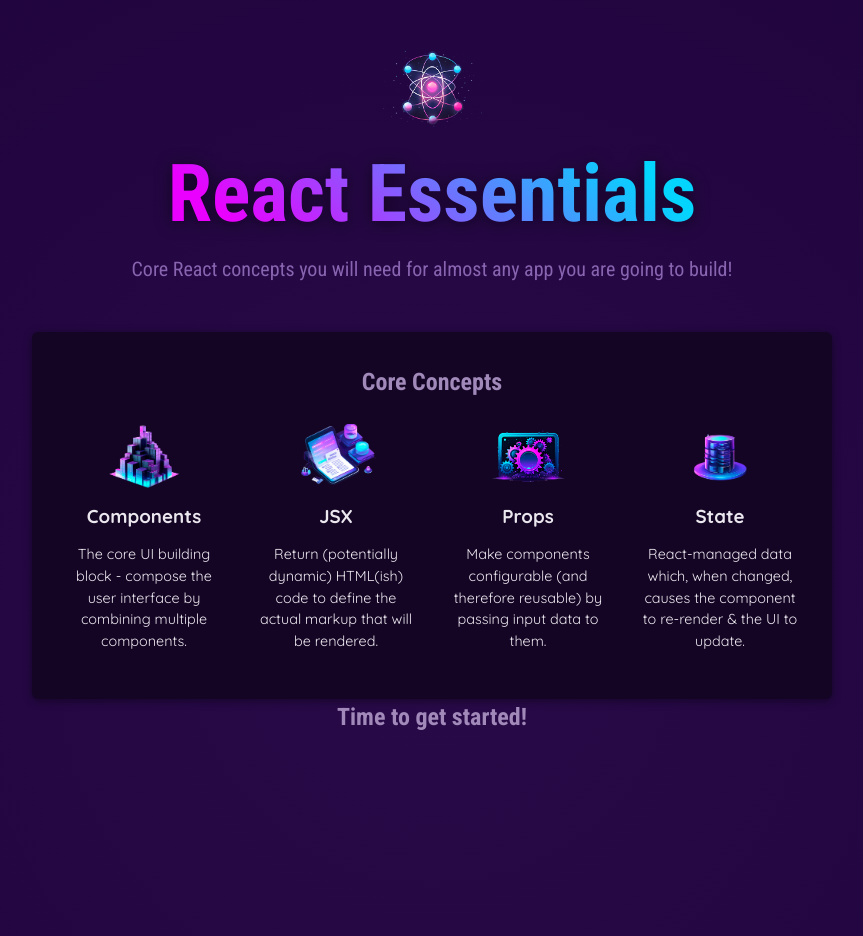
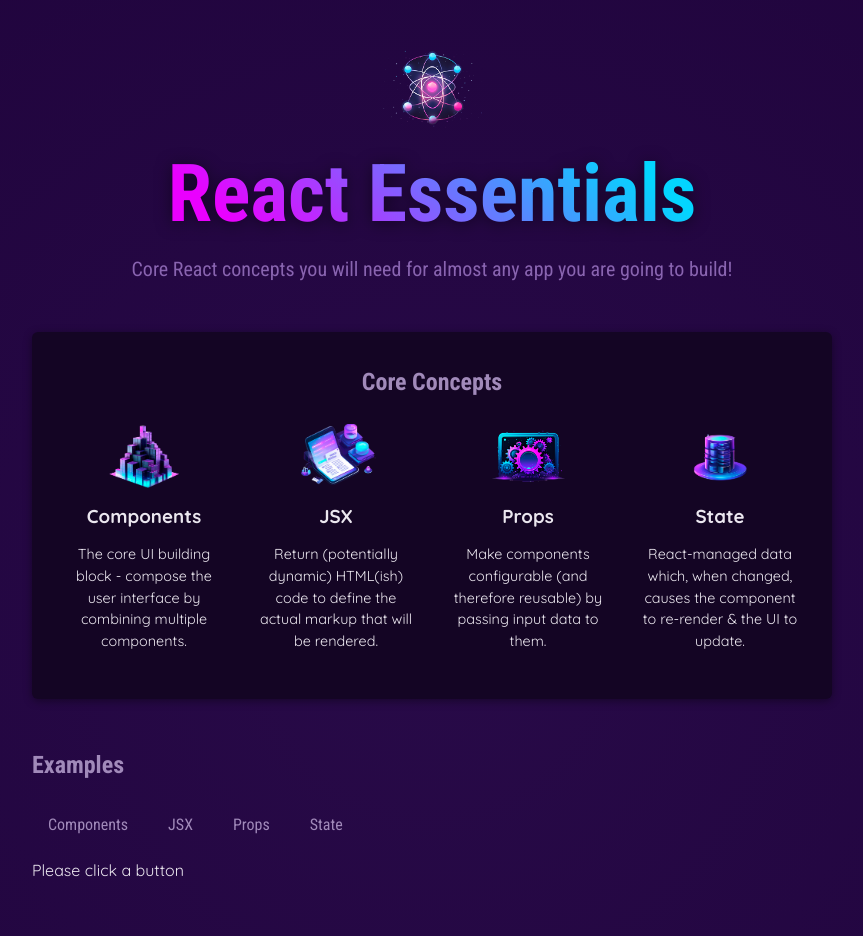
Before and after one commit to julionog96/react-essentials, a React (Vite) app: page / in a window 1280 px wide. Shown: the top 936 px of the page, without its empty margins (208-1071 px from the left). Built offline with nearby package versions, Linux system fonts and the light colour scheme.

Commit message:
react essencials

```diff
--- a/src/App.jsx
+++ b/src/App.jsx
@@ -1,8 +1,16 @@
 import { CORE_CONCEPTS } from './data.js'
 import Header from './components/Header/Header.jsx';
 import CoreConcept from './components/CoreConcept.jsx';
+import TabButton from './components/TabButton.jsx';
 
 function App() {
+  let tabContent = 'Please click a button';
+
+  function handleSelect(selectedButton) {
+    // selectedButton => 'components', 'JSX', 'props', 'state'
+    tabContent = selectedButton;
+}
+
   return (
     <div>
       <Header />
@@ -16,6 +24,16 @@
             <CoreConcept {...CORE_CONCEPTS[3]} />
           </ul>
         </section>
+        <section id="examples">
+          <h2>Examples</h2>
+          <menu>
+            <TabButton onSelect={() => handleSelect('components')}>Components</TabButton>
+            <TabButton onSelect={() => handleSelect('jsx')}>JSX</TabButton>
+            <TabButton onSelect={() => handleSelect('props')}>Props</TabButton>
+            <TabButton onSelect={() => handleSelect('components')}>State</TabButton>
+          </menu>
+          {tabContent}
+        </section>
         <h2>Time to get started!</h2>
       </main>
     </div>
--- /dev/null
+++ b/src/components/TabButton.jsx
@@ -0,0 +1,7 @@
+export default function TabButton({ children, onSelect }) {
+    return (
+        <li>
+            <button onClick={onSelect}>{children}</button>
+        </li>
+    )
+}
```
